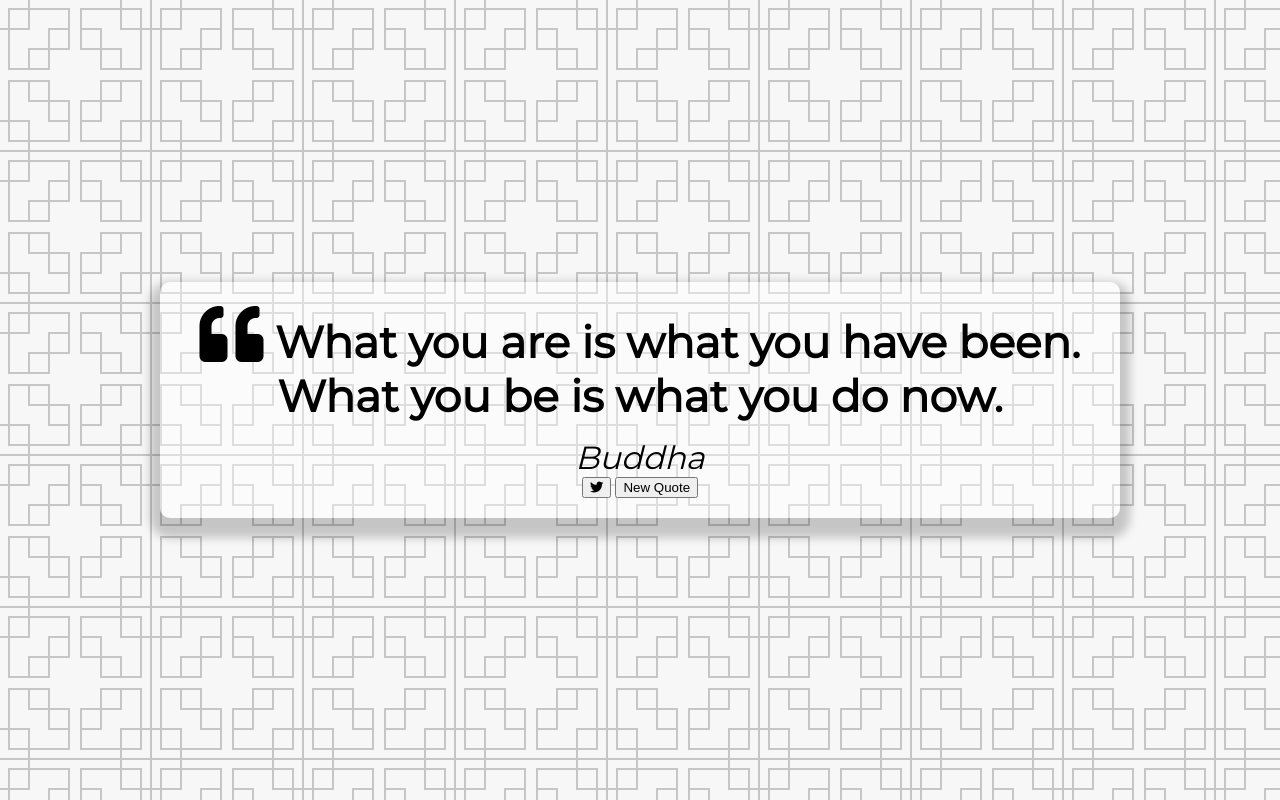
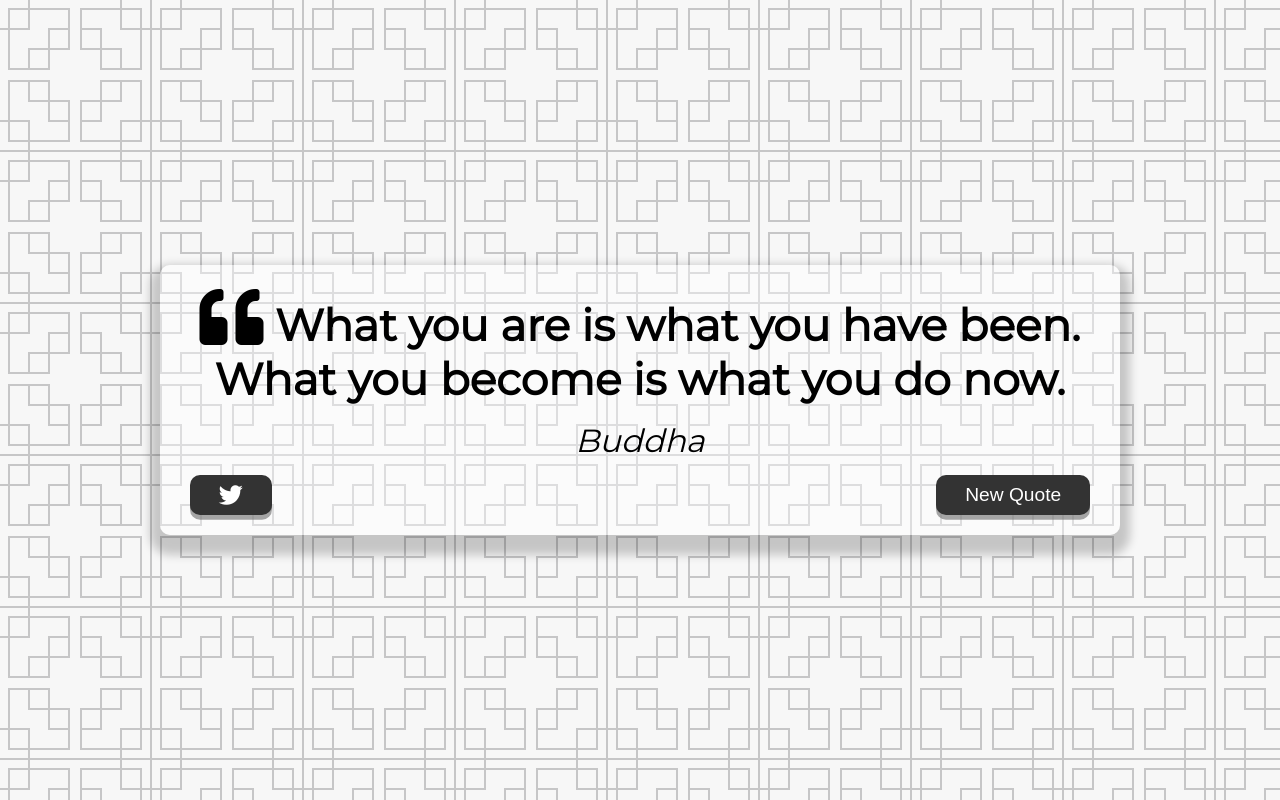
Before and after one commit to Hustada/quote-generator, a plain HTML site: page index.html in a window 1280 px wide. Drawn offline with Linux system fonts and the light colour scheme.

Commit message:
make buttons interactivegit add .

```diff
--- a/index.html
+++ b/index.html
@@ -17,7 +17,7 @@
     <!-- Quote -->
     <div class="quote-text">
       <i class="fas fa-quote-left"></i>
-        <span id="quote">What you are is what you have been. What you be is what you do now.</span>
+        <span id="quote">What you are is what you have been. What you become is what you do now.</span>
     </div>
     <!-- Author -->
     <div class="quote-author">
--- a/style.css
+++ b/style.css
@@ -46,6 +46,44 @@ body {
   font-style: italic;
 }
 
+.button-container {
+  margin-top: 15px;
+  display: flex;
+  justify-content: space-between;
+}
+
+button {
+  cursor: pointer;
+  font-size: 1.2rem;
+  height: 2.5rem;
+  border: none;
+  border-radius: 10px;
+  color: #fff;
+  background: #333;
+  outline: none;
+  padding: 0.5rem 1.8rem;
+  box-shadow: 0 0.3rem rgba(121, 121, 121, 0.65);
+}
+
+button:hover {
+  filter: brightness(110%);
+}
+
+button:active {
+  -webkit-transform: translate(0, 0.3rem);
+  -ms-transform: translate(0, 0.3rem);
+  transform: translate(0, 0.3rem);
+  box-shadow: 0 0.1rem rgba(255, 255, 255, 0.65);
+}
+
+.twitter-button:hover {
+  color: #38a1f3;
+}
+
+.fa-twitter {
+  font-size: 1.5rem;
+}
+
 /* Media Query: Tablet or Smaller */
 
 @media screen and (max-width: 100px) {
```
